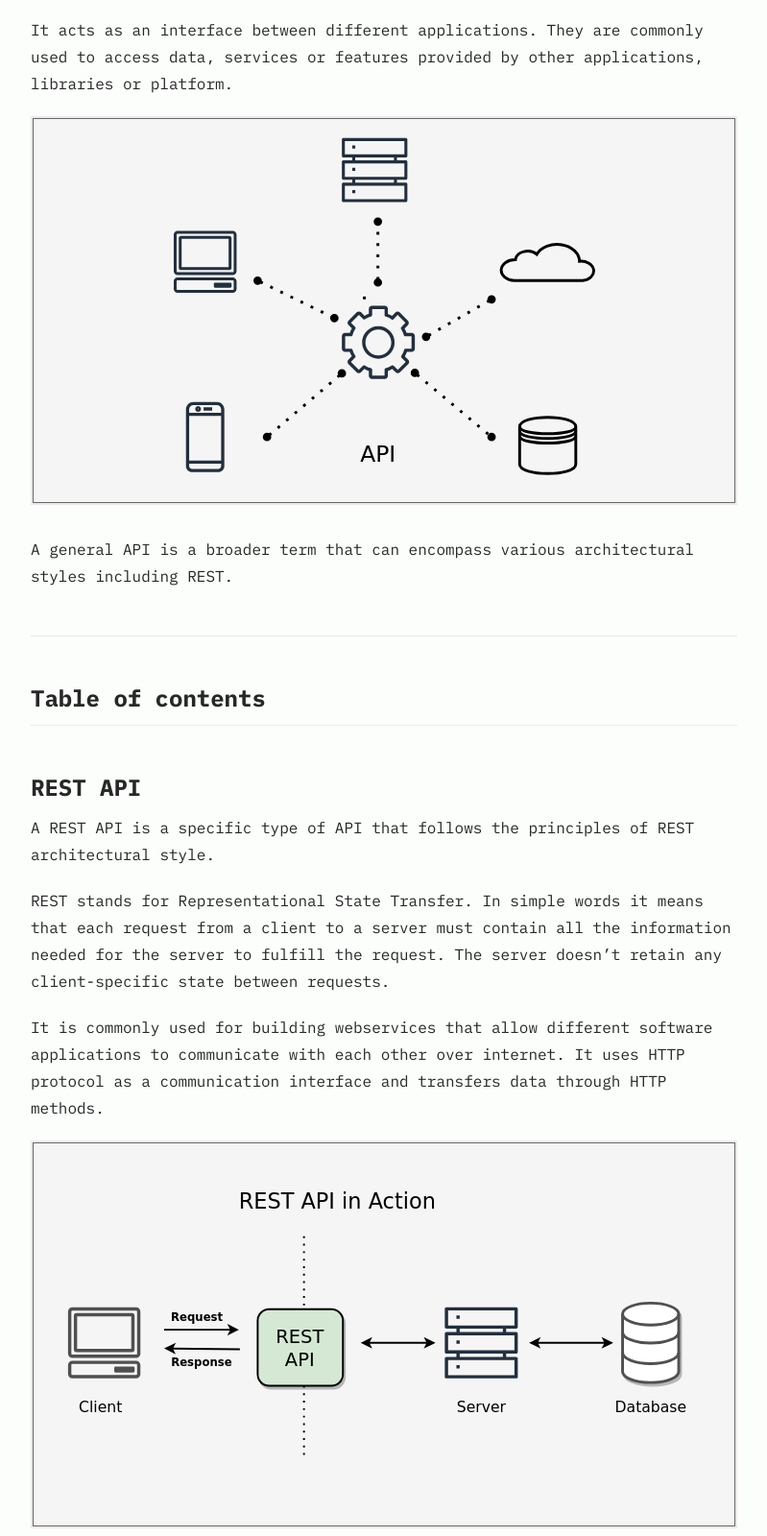
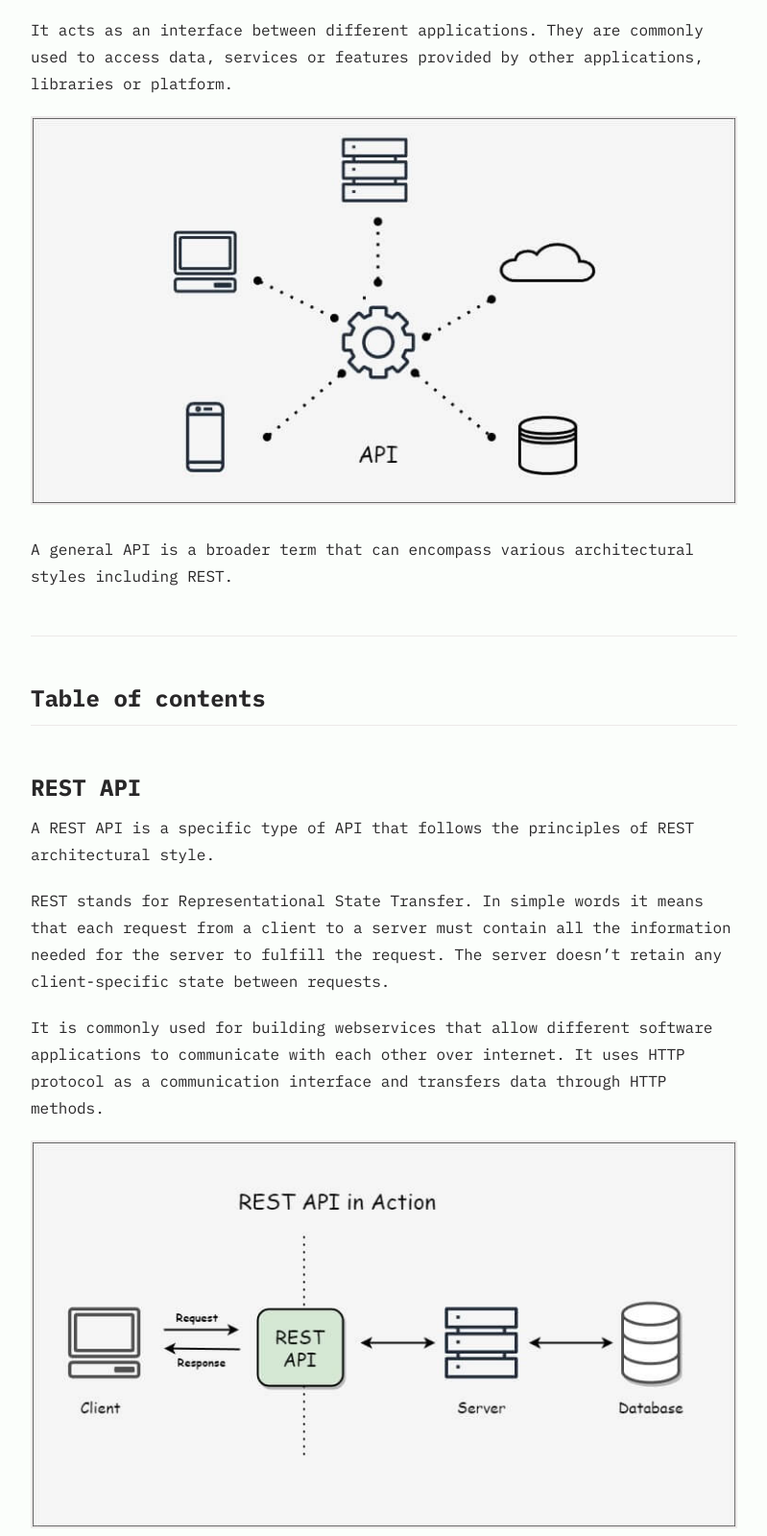
Before and after one commit to Raskour/ras-blog, an Astro site: page /posts/intro-to-rest-api in a window 1280 px wide. Shown: the part 380-1980 px from the top of the page at 96% size, without its empty margins (240-1039 px from the left). Built offline with nearby package versions, Linux system fonts and the light colour scheme; Astro itself is replaced by a stand-in of ours; some packages are replaced by stand-ins of ours.

Commit message:
replace svg with compressed jpg

```diff
--- a/src/content/blog/intro-to-rest-api.md
+++ b/src/content/blog/intro-to-rest-api.md
@@ -18,7 +18,7 @@ API (Application Programming Interface) is a set of rules that allows the develo
 
 It acts as an interface between different applications. They are commonly used to access data, services or features provided by other applications, libraries or platform.
 
-![API integration with client, server, database and cloud](/assets/api.svg)
+![API integration with client, server, database and cloud](/assets/api.jpg)
 
 A general API is a broader term that can encompass various architectural styles including REST.
 
@@ -36,7 +36,7 @@ REST stands for Representational State Transfer. In simple words it means that e
 
 It is commonly used for building webservices that allow different software applications to communicate with each other over internet. It uses HTTP protocol as a communication interface and transfers data through HTTP methods.
 
-![REST API in action](/assets/rest-api.svg)
+![REST API in action](/assets/rest-api.jpg)
 
 ---
 
```
Also changed, not shown: public/assets/api.jpg (added), public/assets/api.svg (deleted), public/assets/rest-api.jpg (added), public/assets/rest-api.svg (deleted).
